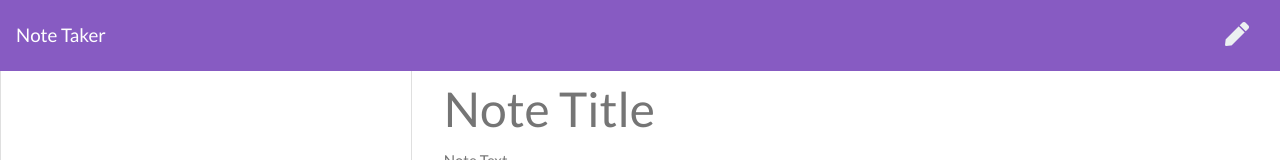
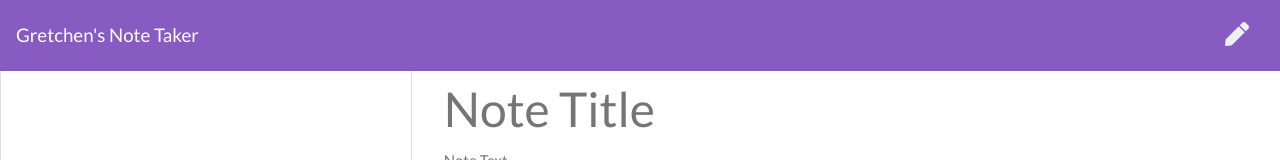
Before and after one commit to Gkkrammes/Note-Taker, a website: page Develop/public/notes.html in a window 1280 px wide. Shown: the top 160 px of the page. Drawn offline with nearby package versions, Linux system fonts and the light colour scheme; no server answers.

Commit message:
Final edits

```diff
--- a/Develop/public/assets/css/styles.css
+++ b/Develop/public/assets/css/styles.css
@@ -2,7 +2,6 @@ html, body {
   height: 100%;
   margin: 0;
   padding: 0;
-
 }
 
 .navbar {
--- a/Develop/public/notes.html
+++ b/Develop/public/notes.html
@@ -14,7 +14,7 @@
 
 <body>
   <nav class="navbar navbar-dark bg-dark">
-    <a class="navbar-brand" href="/">Note Taker
+    <a class="navbar-brand" href="/"> Gretchen's Note Taker
     </a>
     <div class="icons">
       <i class="fas fa-save text-light save-note"></i>
--- a/Develop/server.js
+++ b/Develop/server.js
@@ -1,7 +1,5 @@
 const express = require('express');
-
 const app = express();
-
 const PORT = process.env.PORT || 3000;
 
 app.use (express.static('public'))
```
